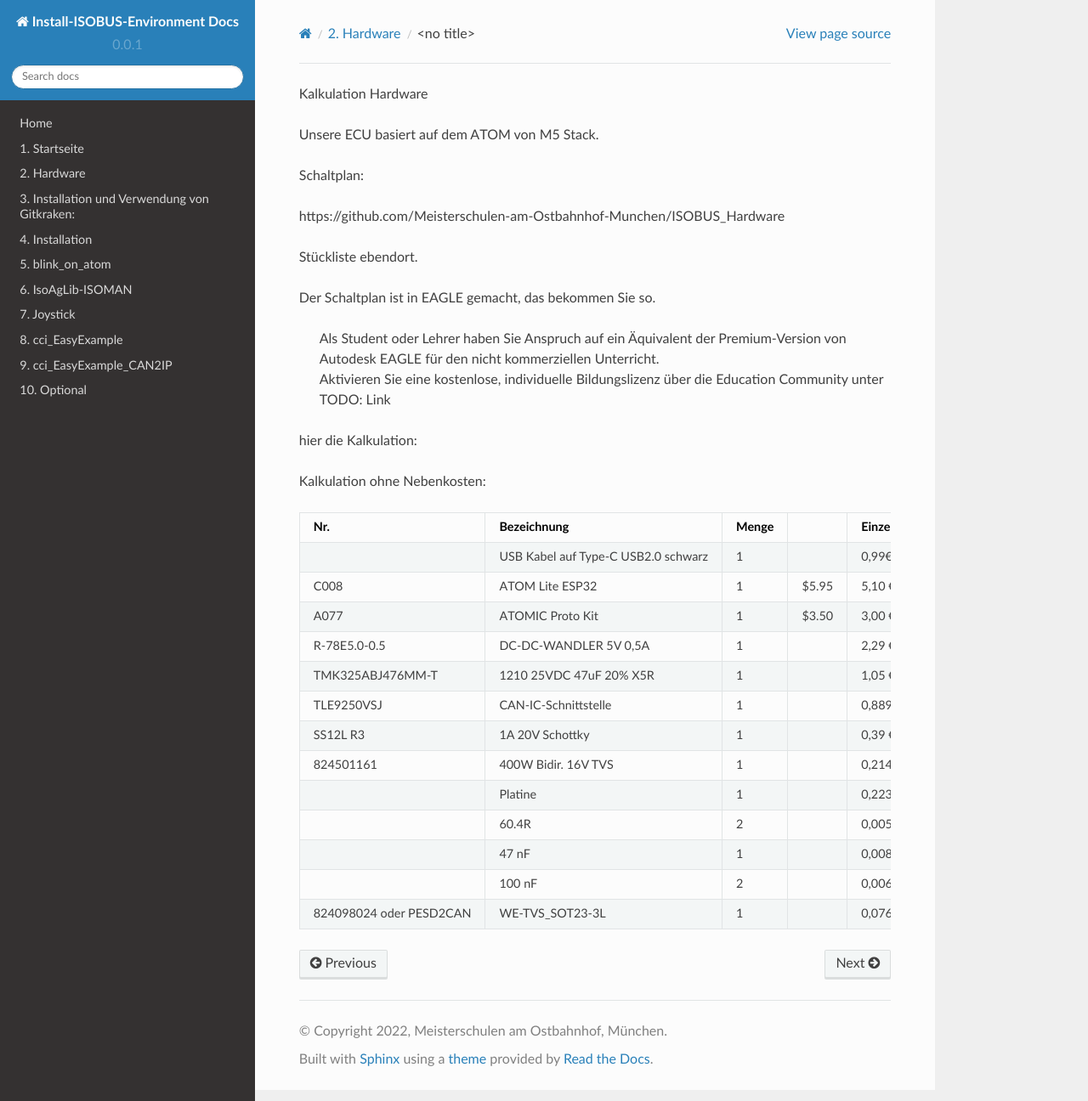
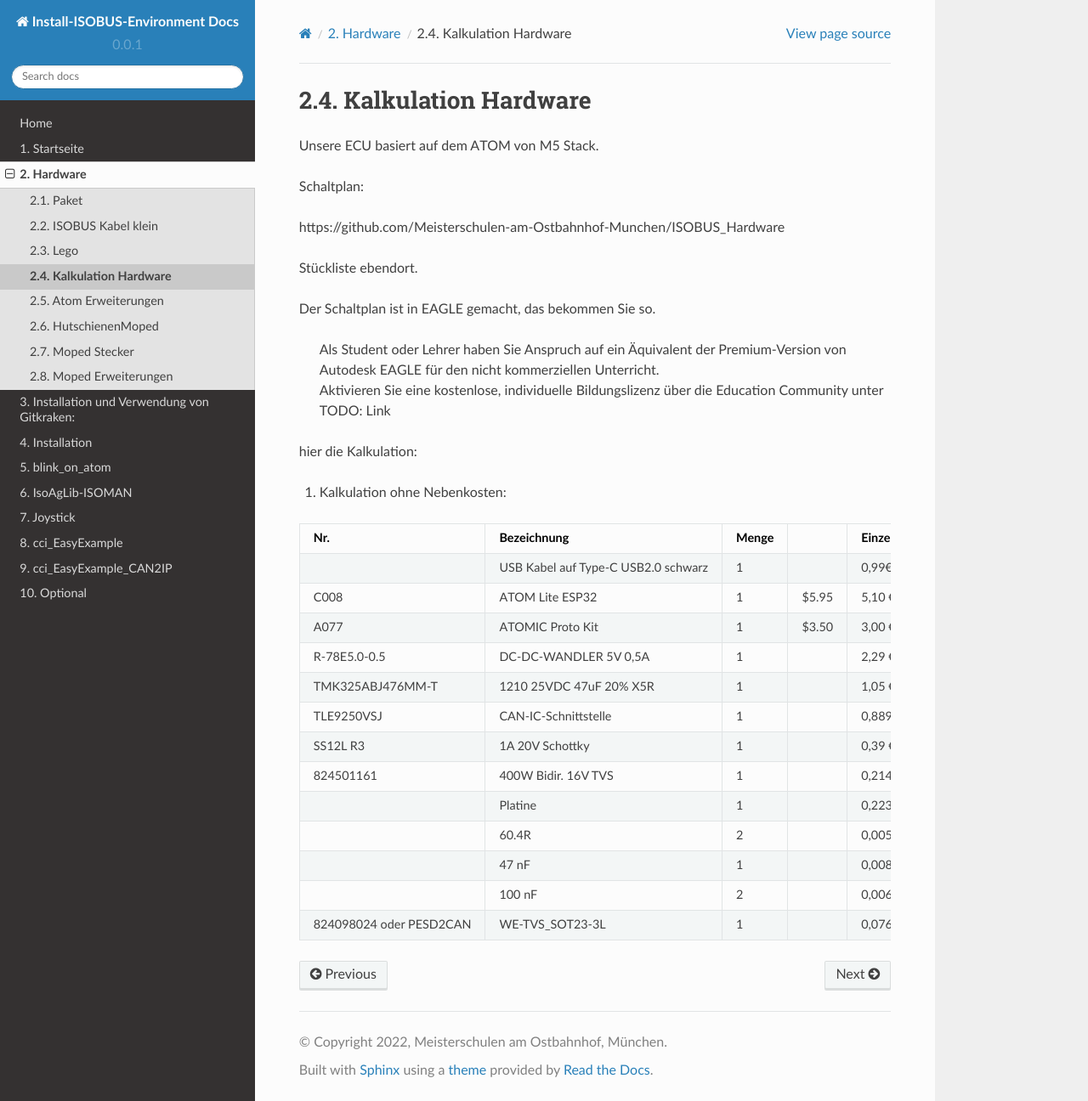
Before and after one commit to franz-ms-muc/Install-ISOBUS-Environment-docs, a Sphinx documentation site: the page built from docs/Kalkulation-Hardware.md, in a window 1280 px wide and 1296 px high. Shown: the whole window at 85% size. Built offline with Sphinx 7.4.7 and the Read the Docs theme 2.0.0, drawn with Linux system fonts in a browser that asks for light colours.

Commit message:
Create Kalkulation-Hardware.md

```diff
--- a/docs/Kalkulation-Hardware.md
+++ b/docs/Kalkulation-Hardware.md
@@ -1,4 +1,4 @@
-Kalkulation Hardware
+# Kalkulation Hardware
 
 Unsere ECU basiert auf dem ATOM von M5 Stack.
 
```
Also changed, not shown: other parts of docs/Kalkulation-Hardware.md (+1 -2 lines).
